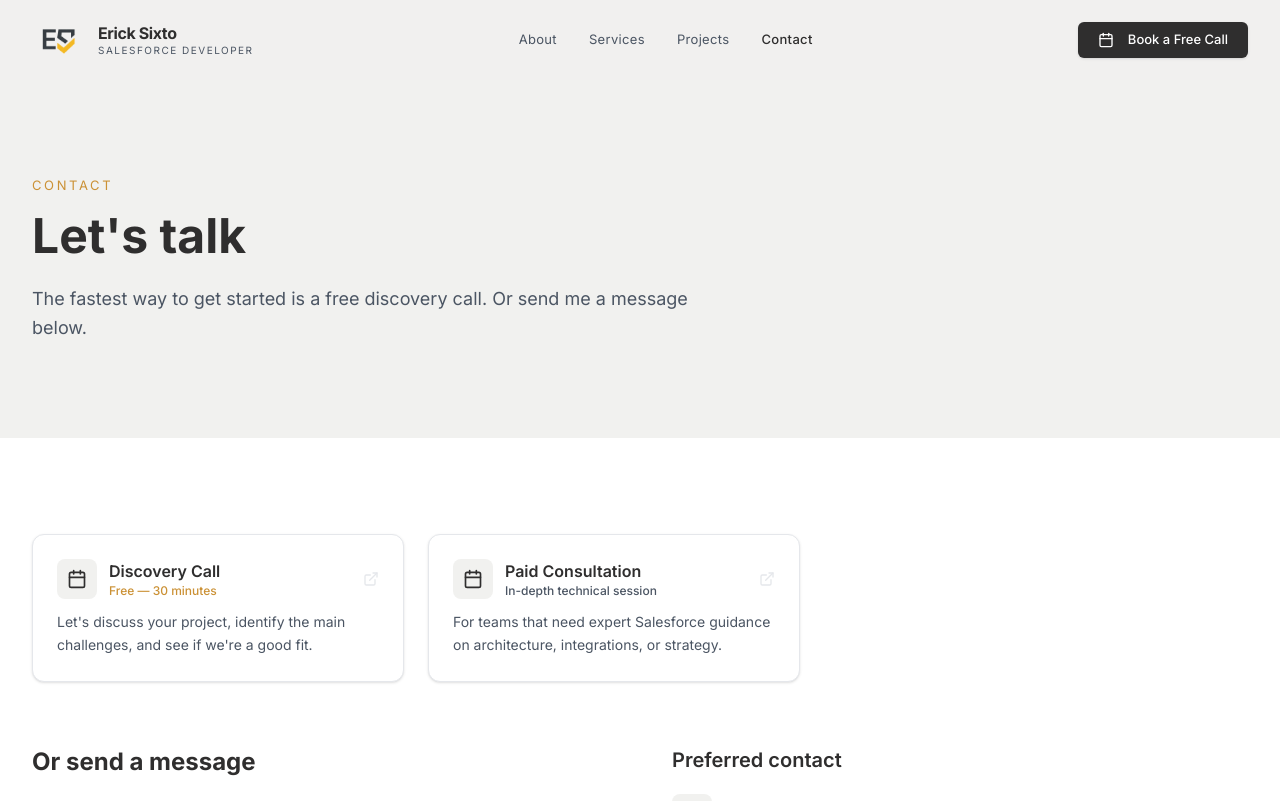
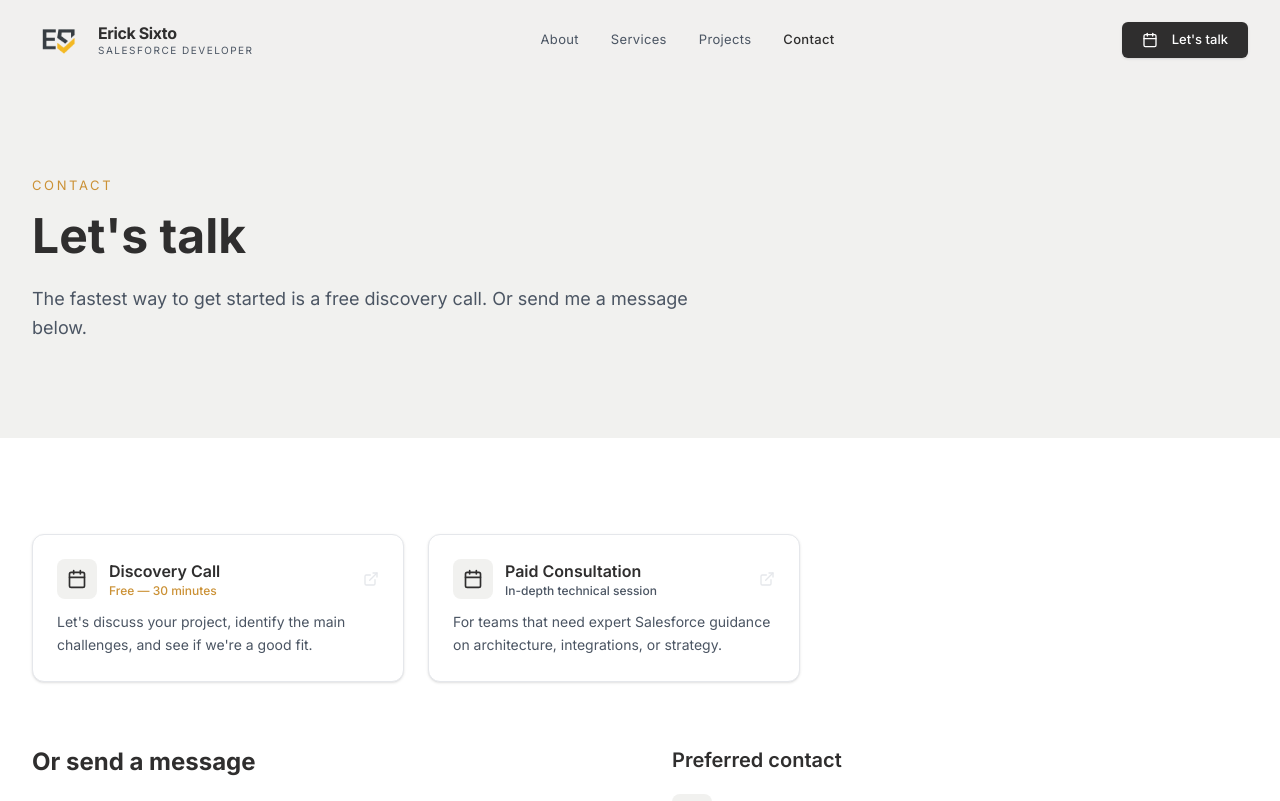
Before and after one commit to ErickSixto/ErickSixto.github.io, a React (Create React App) app: page /contact in a window 1280 px wide. Shown: the top 801 px of the page. Built offline with nearby package versions, Linux system fonts and the light colour scheme.

Commit message:
copy: shorten navbar CTA to sentence-case conversational label

```diff
--- a/src/components/layout/Header.jsx
+++ b/src/components/layout/Header.jsx
@@ -73,7 +73,7 @@ export default function Header() {
             <a href={meetingLinks.discovery.url} target="_blank" rel="noopener noreferrer" className="hidden md:block">
               <Button className="bg-[#2F2E2E] hover:bg-[#1a1919] text-white text-[13px] px-5 h-9 transition-all duration-200 hover:scale-[1.02] active:scale-[0.98]">
                 <Calendar className="mr-1.5 h-3.5 w-3.5" />
-                Book a Free Call
+                Let's talk
               </Button>
             </a>
 
@@ -121,7 +121,7 @@ export default function Header() {
                     >
                       <Button className="bg-[#2F2E2E] text-white w-full h-10 hover:bg-[#1a1919]">
                         <Calendar className="mr-2 h-4 w-4" />
-                        Book a Free Call
+                        Let's talk
                       </Button>
                     </a>
                   </div>
```
